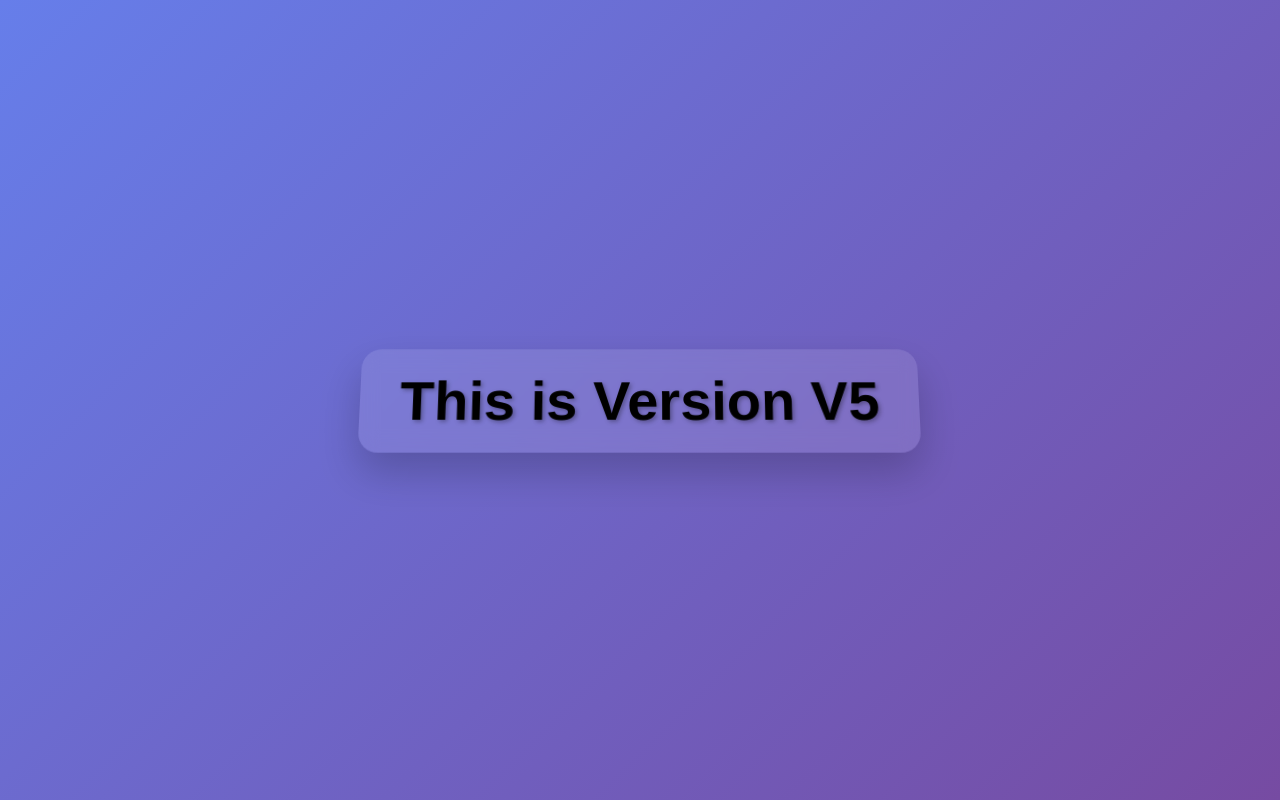
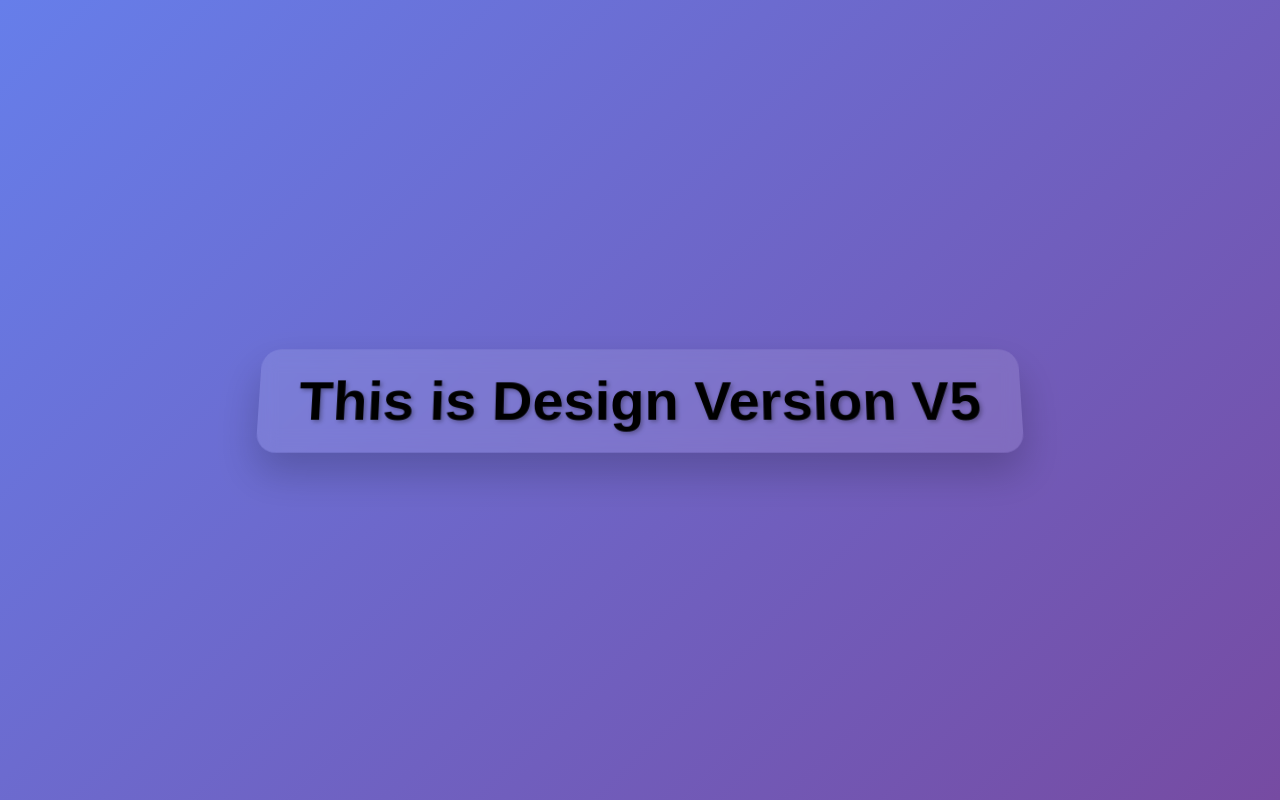
Before and after one commit to DeepakChauhan4/myrepo, a plain HTML site: page index.html in a window 1280 px wide. Drawn offline with Linux system fonts and the light colour scheme.

Commit message:
changed h1

```diff
--- a/index.html
+++ b/index.html
@@ -8,6 +8,6 @@
     <title>Document</title>
 </head>
 <body>
-    <h1>This is Version V5</h1>
+    <h1>This is Design Version  V5</h1>
 </body>
 </html>
```
